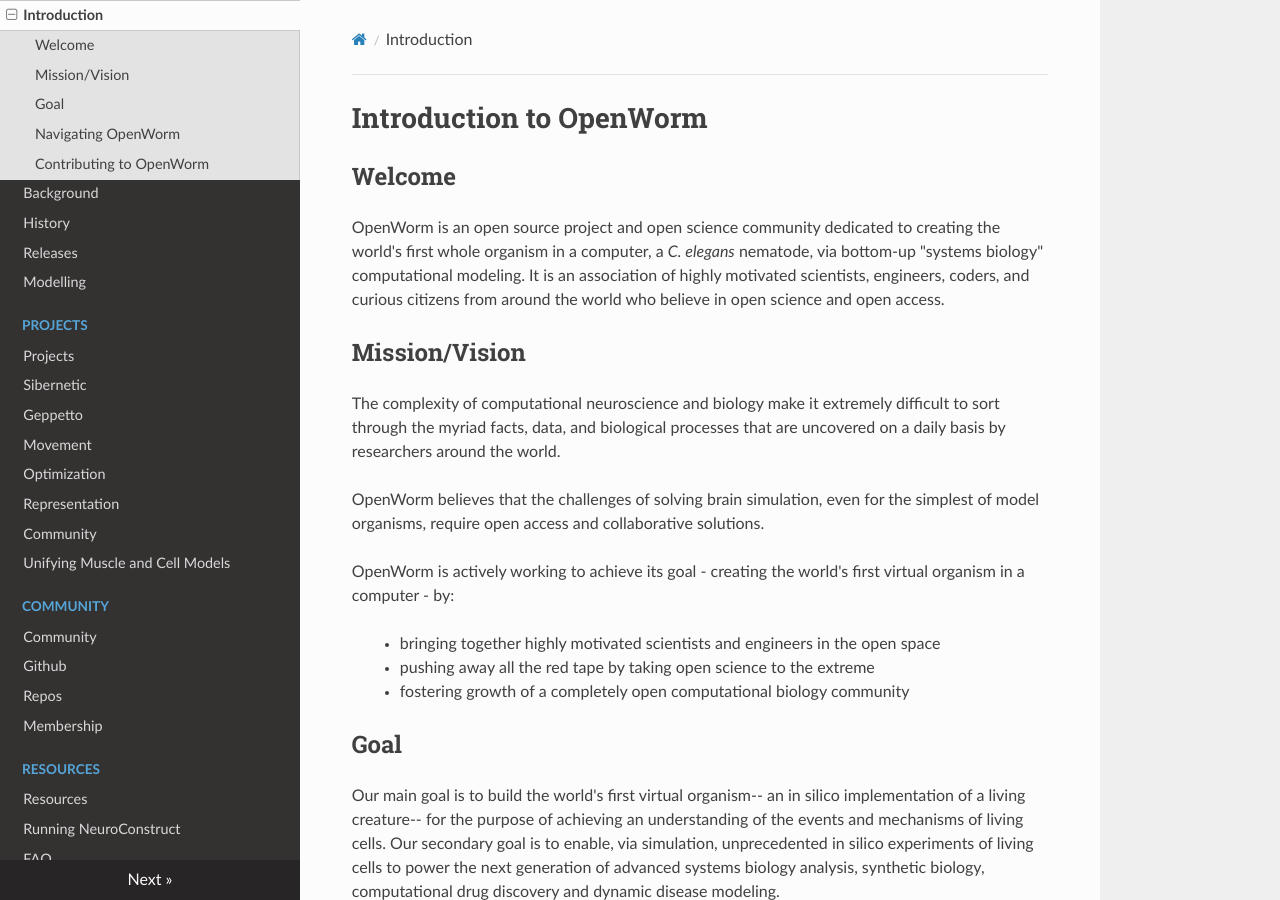
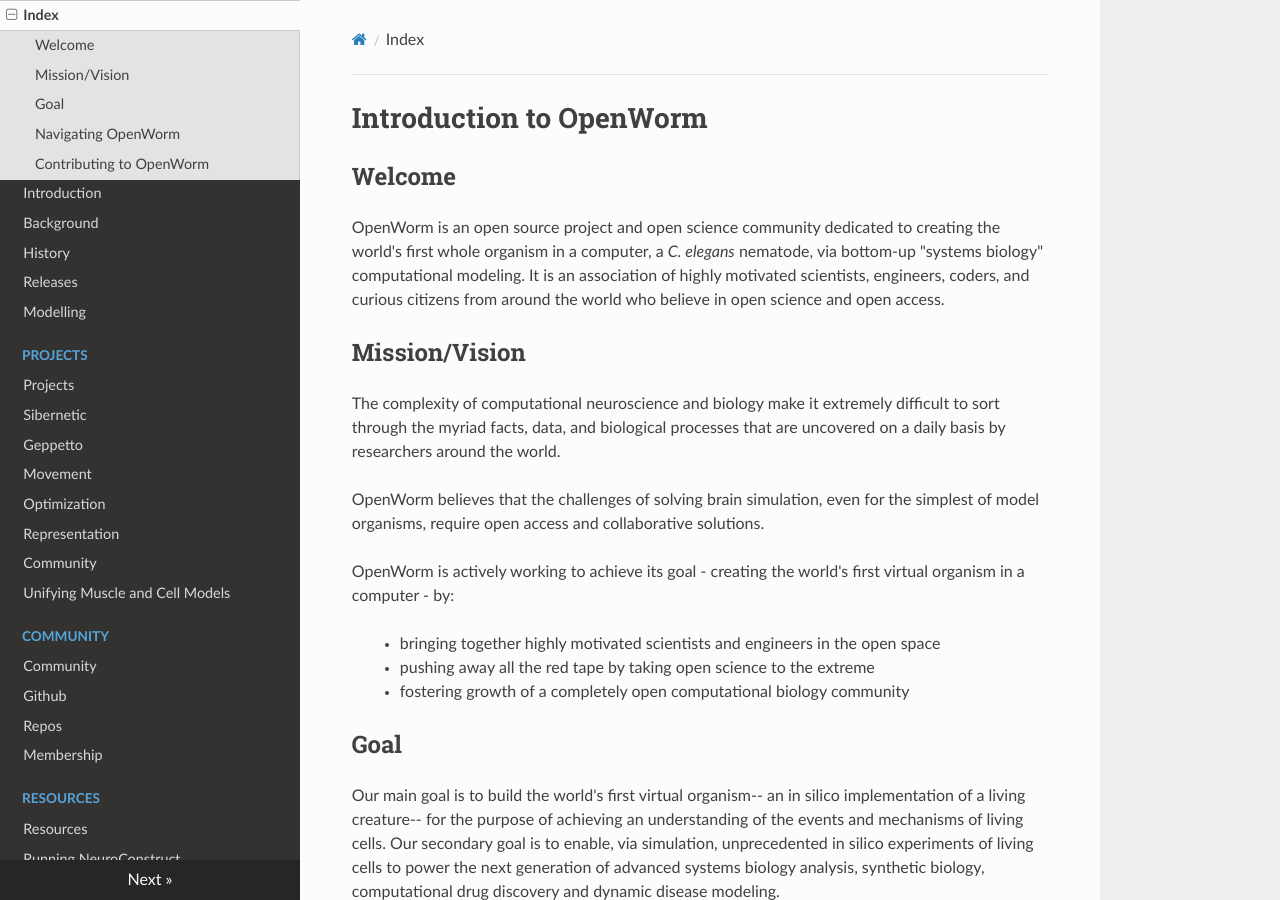
Before and after one commit to openworm/openworm_docs, an MkDocs documentation site: the page built from docs/index.md, in a window 1280 px wide and 900 px high. Built offline with MkDocs 1.6.1, drawn with Linux system fonts in a browser that asks for light colours; nearby versions of some CDN libraries; old or Windows-style settings are respelled for this version of MkDocs.

Commit message:
Add intro.md back to mkdocs.yml

```diff
--- a/mkdocs.yml
+++ b/mkdocs.yml
@@ -1,7 +1,8 @@
 site_name: OpenWorm
 theme: readthedocs
 pages:
-  - [index.md, Introduction]
+  - [index.md, Index]
+  - [intro.md, Introduction]
   - [background.md, Background]
   - [fullhistory.md, History]
   - [releases.md, Releases]
```
